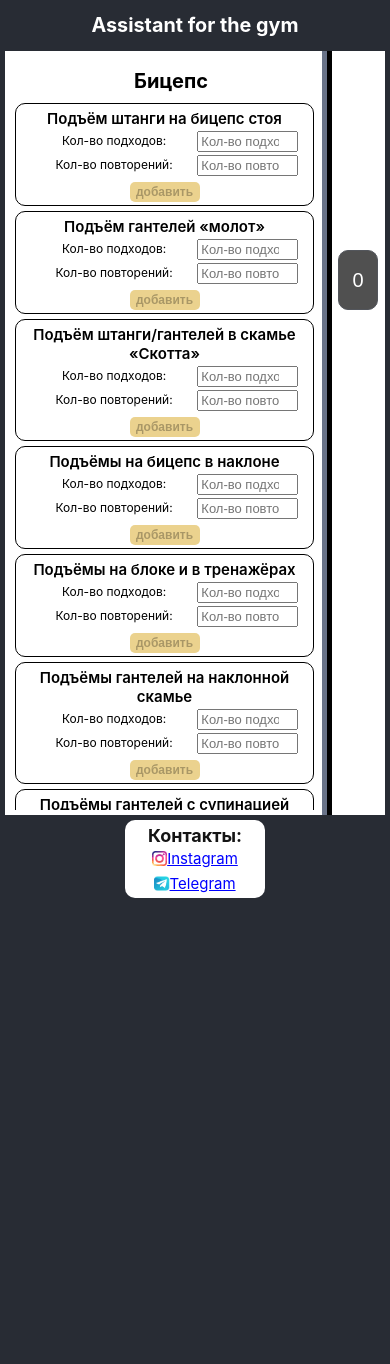
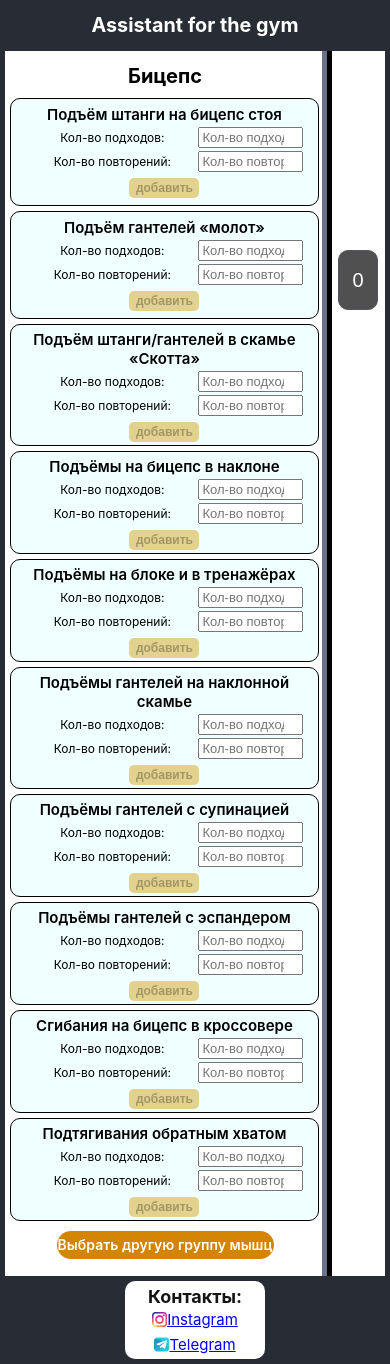
Before and after one commit to Maxim-BC/project-assistant-for-the-gym, a React (Create React App) app in the folder client/: page /group-biceps in a window 390 px wide. Before the commit the page ends 903 px from the top, so only its background shows below. Built offline with nearby package versions, Linux system fonts and the light colour scheme.

Commit message:
add change css mobile version

```diff
--- a/client/src/App.css
+++ b/client/src/App.css
@@ -6,11 +6,10 @@
   text-align: center;
   height: 100%;
 }
-body {
-  height: 100%;
-}
+
 html {
   background-color: #282c34;
+  height: auto;
 }
 
 .App-header {
@@ -131,10 +130,9 @@ html {
 
   .window-section {
     min-width: 220px;
-    padding: 5px;
     border-right: 10px #282c34 ridge;
-    background-color: white;
     width: 95%;
+    padding: 0px 7px 12px 0px;
   }
   .main-page {
     background-color: white;
--- a/client/src/components/GroupMuscles/GroupLegs.js
+++ b/client/src/components/GroupMuscles/GroupLegs.js
@@ -49,7 +49,7 @@ function GroupLegs({ addItem }) {
     },
     {
       id: 58,
-      name: "Болгарские выпады(задняя нога стоит на возвышенности)",
+      name: "Болгарские выпады",
       repeat: 0,
       approaches: 0,
     },
@@ -73,7 +73,7 @@ function GroupLegs({ addItem }) {
     },
     {
       id: 62,
-      name: "Приведение ног (с помощью кроссовера или резиновой ленты-эспандера)",
+      name: "Приведение ног (в кроссовера или лента-эспандер)",
       repeat: 0,
       approaches: 0,
     },
--- a/client/src/components/GroupMuscles/GroupMuscles.css
+++ b/client/src/components/GroupMuscles/GroupMuscles.css
@@ -81,7 +81,7 @@
   flex-direction: column;
   align-items: center;
   padding: 10px;
-  max-height: calc(100vh - 100px);
+  max-height: calc(100% - 100px);
   overflow-x: hidden;
   overflow-y: auto;
 }
@@ -134,13 +134,15 @@
     flex-direction: column;
     justify-content: center;
     align-items: center;
-    width: 100%;
+    width: 99%;
     max-height: 150px;
+    max-width: 320px;
+    background-color: azure;
   }
   .list-exercises-ul {
     display: grid;
     grid-gap: 5px;
-    grid-template-columns: repeat(auto-fit, minmax(150px, 1fr));
+    grid-template-columns: repeat(auto-fit, minmax(200px, 1fr));
     grid-template-rows: 1fr 1fr;
     grid-auto-columns: 1fr;
     width: 100%;
@@ -161,6 +163,7 @@
     margin-bottom: 3px;
     width: 80%;
     justify-content: center;
+    align-items: center;
   }
 
   .list-exercises-box-btn-add {
@@ -185,7 +188,7 @@
     width: 80%;
     font-size: 20px;
     margin-bottom: 7px;
-    margin-left: 15px;
+    margin-left: 0px;
     margin-top: 5px;
   }
 
@@ -194,12 +197,15 @@
     flex-direction: column;
     align-items: center;
     padding: 5px;
+    height: 100%;
+    max-height: 100%;
+    max-width: 100%;
+    width: 100%;
   }
 
   .group-muscles-btn-back-text {
     color: white;
-    font-size: 13px;
-    height: 18px;
+    font-size: 14px;
     vertical-align: middle;
     font-weight: 600;
     display: flex;
@@ -210,15 +216,16 @@
   .list-exercises-input {
     font-size: 13px;
     width: 40%;
+    max-height: 25px;
   }
 
   .group-muscles-btn-back {
     margin: 10px 5px 10px 5px;
     border-radius: 15px;
-    width: 80%;
+    width: 70%;
     min-width: 180px;
     max-width: 300px;
-    height: 30px;
+    height: 28px;
     text-decoration: none;
     background-color: rgb(212, 132, 3);
     display: flex;
@@ -228,7 +235,7 @@
 
   .group-muscles-btn-back:hover .btn-back-text {
     font-size: 16px;
-    font-weight: 600;
+    font-weight: 700;
     color: rgb(255, 255, 255);
   }
 
--- a/client/src/components/GroupMuscles/GroupTriceps.js
+++ b/client/src/components/GroupMuscles/GroupTriceps.js
@@ -55,7 +55,7 @@ function GroupTriceps({ addItem }) {
     },
     {
       id: 89,
-      name: "Разгибание руки с гантелью поперек туловища в положении лёжа",
+      name: "Разгибание руки с гантелью поперек туловища лёжа",
       repeat: 0,
       approaches: 0,
     },
--- a/client/src/components/MobileFavorites/MobileFavorites.css
+++ b/client/src/components/MobileFavorites/MobileFavorites.css
@@ -35,21 +35,27 @@
   border: 1px solid rgba(0, 8, 7);
   padding: 15px 7px;
   position: fixed;
-  max-width: 500px;
   background-color: rgb(249, 251, 227);
-  top: 100px;
-  width: 85vw;
-  left: 25px;
+  top: 0px;
+  right: 0;
+  bottom: 0px;
+  left: 0;
+  margin: auto;
   min-width: 80px;
-  max-width: 100%;
+  width: 98%;
+  max-width: 421px;
   border-radius: 15px;
+  height: 70vh;
 }
 
 .mobile-favorites-h2 {
   font-size: 18px;
+  margin-top: 0px;
 }
 
 .mobile-favorites-list {
+  background-color: rgb(247, 251, 255);
+  border: solid 3px rgb(45, 50, 51);
   margin: 3px 5px;
   margin-left: 0px;
   list-style-type: none;
@@ -57,18 +63,22 @@
   display: flex;
   flex-direction: column;
   align-items: center;
-  height: 65%;
+  height: 75%;
+  max-height: calc(75% - 100px);
+  overflow-x: hidden;
+  overflow-y: auto;
 }
 
 .mobile-favorites-point {
   margin-bottom: 1px;
   display: flex;
-  justify-content: flex-start;
+  justify-content: space-evenly;
   width: 98%;
   border: black solid 2px;
   align-items: stretch;
   height: 20%;
   min-width: 215px;
+  max-width: 370px;
   font-weight: 600;
   font-size: 10px;
 }
@@ -77,7 +87,8 @@
   font-size: 12px;
   font-weight: 600;
   background-color: rgb(52, 133, 72);
-  width: 100px;
+  width: 35%;
+  max-width: 300px;
   height: 25px;
   border: rgb(212, 13, 13);
   cursor: pointer;
@@ -86,7 +97,6 @@
   color: aliceblue;
   padding: 3px;
   margin: 3px;
-  margin: 8px;
 }
 .mobile-favorites-input-name {
   text-align: center;
@@ -108,11 +118,12 @@
   display: flex;
   justify-content: center;
   align-items: center;
+  max-width: 100px;
 }
 
 .mobile-favorites-btn-delete {
   width: 100%;
-  height: 40%;
+  max-width: 60px;
   cursor: pointer;
   background-color: rgb(212, 142, 13);
   color: aliceblue;
@@ -141,7 +152,12 @@
   margin: 1px;
   padding: 1px;
 }
-
+.mobile-favorites-name-point {
+  max-width: 35%;
+  min-width: 88px;
+  line-height: 1;
+  margin: 0;
+}
 .mobile-favorites-number-point {
   font-size: 15px;
   font-weight: 600;
@@ -160,6 +176,8 @@
 }
 
 .mobile-favorites-link-workouts {
+  padding-top: 2px;
+  padding-bottom: 2px;
   margin-top: 8px;
 }
 
@@ -173,22 +191,22 @@
 .mobile-favorites-link-workouts {
   margin: 10px 5px 10px 5px;
   border-radius: 8px;
-  width: 80%;
-  min-width: 180px;
-  max-width: 200px;
+  width: 70%;
+  min-width: 160px;
+  max-width: 180px;
   height: 20px;
   text-decoration: none;
   background-color: rgb(212, 132, 3);
   display: flex;
   align-items: center;
   justify-content: center;
-  font-size: 12px;
+  font-size: 14px;
   color: rgb(255, 255, 255);
   font-weight: 600;
 }
 
 .mobile-favorites-link-workouts:hover {
-  font-size: 15px;
-  font-weight: 600;
+  font-size: 14px;
+  font-weight: 700;
   color: rgb(255, 255, 255);
 }
--- a/client/src/components/MobileFavorites/MobileFavorites.js
+++ b/client/src/components/MobileFavorites/MobileFavorites.js
@@ -30,11 +30,11 @@ function MobileFavorites({
           <li className="mobile-favorites-point" key={index}>
             <p className="mobile-favorites-name-point">{item.name}</p>
             <div className="mobile-favorites-box-number">
-              <p className="mobile-favorites-text-point">Кол-во подходов:</p>
+              <p className="mobile-favorites-text-point">Подходов:</p>
               <p className="mobile-favorites-number-point">{item.repeat}</p>
             </div>
             <div className="mobile-favorites-box-number">
-              <p className="mobile-favorites-text-point">Кол-во повторений:</p>
+              <p className="mobile-favorites-text-point">Повторений:</p>
               <p className="mobile-favorites-number-point">{item.approaches}</p>
             </div>
             <div className="mobile-favorites-box-btn">
@@ -52,6 +52,7 @@ function MobileFavorites({
   const deleteListAndNameList = (evt) => {
     setTittle("");
     deleteList();
+    setBtnOpenSaveList("show");
   };
   const createList = () => {
     let result = arrayFavorites.map((item) => item);
@@ -74,7 +75,7 @@ function MobileFavorites({
         type="button"
         className="mobile-favorites-btn-save"
       >
-        Создать новую тренировку
+        Создать новую
       </button>
     );
   const linkAndBtnSaveList =
@@ -93,7 +94,7 @@ function MobileFavorites({
         className="mobile-favorites-link-workouts"
         to={`/workouts/${idList}`}
       >
-        Перейти к вашей тренировке
+        Перейти к тренировке
       </Link>
     );
   const changeNameList = (evt) => {
--- a/client/src/components/Workouts/Workouts.css
+++ b/client/src/components/Workouts/Workouts.css
@@ -95,6 +95,8 @@
     font-weight: 600;
     list-style-type: none;
     padding-left: 0px;
+    min-height: 100px;
+    height: 95%;
   }
 
   .title-workouts {
```
